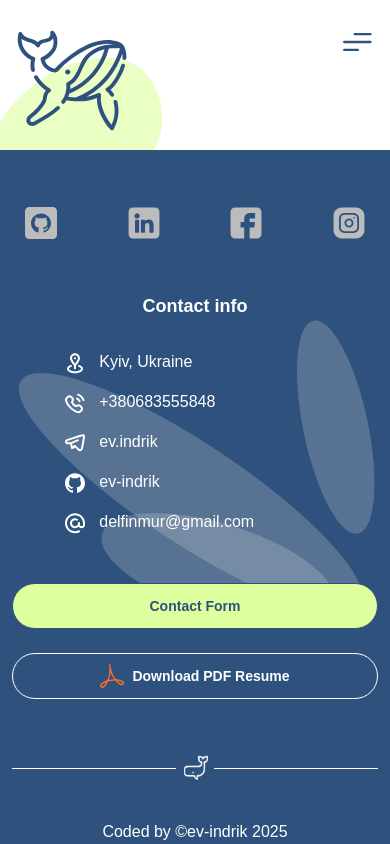
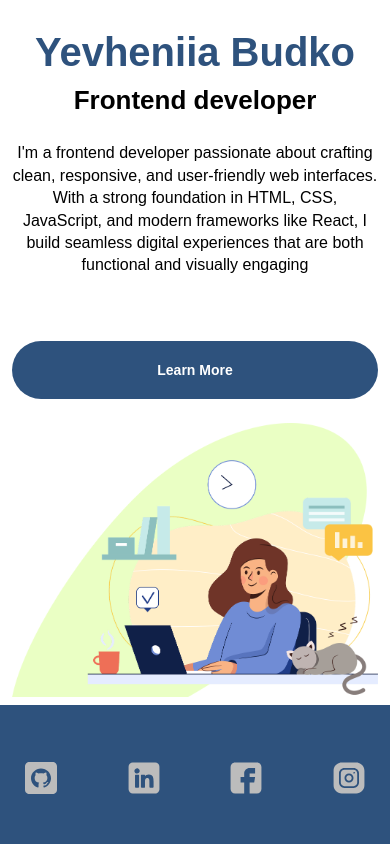
Before and after one commit to ev-indrik/my-portfolio, a React (Vite) app: page / in a window 390 px wide. Shown: the top 844 px of the page. Built offline with nearby package versions, Linux system fonts and the light colour scheme.

Commit message:
feat: add new conditions for SoonForMobile component

```diff
--- a/src/layuot/WebsiteLayout.tsx
+++ b/src/layuot/WebsiteLayout.tsx
@@ -1,53 +1,38 @@
 import {type FC} from 'react';
 import Header from "../components/header/Header.tsx";
 import Footer from '../components/footer/Footer.tsx';
-// import {Outlet} from "react-router";
+import {Outlet} from "react-router";
 import BackToTopButton from "@/components/back-to-top-button/BackToTopButton";
-// import useIsMobile from "@/hook/useIsMobile";
-// import SoonForMobile from "@/components/soon-for-mobile/SoonForMobile";
 import {ContactModalProvider} from "@/context/ContactModalContext";
 import ModalContactForm from "@/components/modal-contact-form/ModalContactForm";
+import useIsMobile from "@/hook/useIsMobile";
+import {useLocation} from "react-router-dom";
 
 // const location = useLocation();
 // const isHome = ['/home', '/'].includes(location.pathname);
 
 const WebsiteLayout: FC = () => {
-        // const isMobile = useIsMobile();
+
+    const isMobile = useIsMobile();
+    const {pathname} = useLocation()
+
+    console.log(isMobile);
 
     return (
         <ContactModalProvider>
-                {/*{isMobile ? (*/}
-                {/*    <SoonForMobile />*/}
-                {/*) : (*/}
             <div className={'layout-wrapper'}>
-                        <BackToTopButton />
-                        <Header />
-                        {/*<div className={'pages-wrapper'}>*/}
-                        {/*    <Outlet />*/}
-                        {/*</div>*/}
-                        <Footer />
-                        <ModalContactForm />
+                <BackToTopButton/>
+
+                {(!isMobile || pathname === '/home') && <Header />}
+
+                <div className={'pages-wrapper'}>
+                    <Outlet/>
                 </div>
-                {/*)}*/}
+                <Footer/>
+                <ModalContactForm/>
+            </div>
+
         </ContactModalProvider>
-
-
-            // ===>> the whole copy of the layout
-            // <ContactModalProvider>
-            //     {isMobile ? (
-            //         <SoonForMobile />
-            //     ) : (
-            //         <div className={'layout-wrapper'}>
-            //             <BackToTopButton />
-            //             <Header />
-            //             <div className={'pages-wrapper'}>
-            //                 <Outlet />
-            //             </div>
-            //             <Footer />
-            //             <ModalContactForm />
-            //         </div>
-            //     )}
-            // </ContactModalProvider>
     );
 };
 
--- a/src/pages/about/About.tsx
+++ b/src/pages/about/About.tsx
@@ -11,6 +11,8 @@
 import {useNavigate} from "react-router";
 import ScrollToTop from "@/hoc/scroll-to-top/ScrollToTop";
 import {onPdfClick} from "@/components/download-pfd-btn/DownloadPdfBtn";
+import useIsMobile from "@/hook/useIsMobile";
+import SoonForMobile from "@/components/soon-for-mobile/SoonForMobile";
 
 const sectionData = heroSectionContent['about'];
 const sectionDataExperience = heroSectionContent['experience'];
@@ -19,8 +21,11 @@
 
     const navigate = useNavigate()
     const onProjectsClick = () => navigate('/projects')
+    const isMobile = useIsMobile();
 
-    return (
+        return isMobile ? (
+            <SoonForMobile />
+        ) : (
             <>
                 <HeroSection
                     mainTitle={sectionData.mainTitle}
@@ -29,25 +34,26 @@
                     imageSrc={imageSrc}
                     onClick={onProjectsClick}
                 />
-            <HardSkills/>
-            <WorkExperience/>
+                <HardSkills />
+                <WorkExperience />
                 <HeroSection
                     mainTitle={sectionDataExperience.mainTitle}
                     description={sectionDataExperience.description}
                     buttonText={sectionDataExperience.buttonText}
                     animationSrc={experienceAnimation}
                     animationBgSrc={gearsAnimation}
-                isReversed={true}
-                isBgImg={true}
+                    isReversed
+                    isBgImg
                     bgImg={leaveHorizontalImg}
-                isImgMirrored={true}
+                    isImgMirrored
                     spanNumber={12}
-                svgType={'pdf'}
+                    svgType="pdf"
                     paddingBtm={90}
                     onClick={onPdfClick}
                 />
             </>
         );
-};
+}
+    ;
 
     export default ScrollToTop(About);
--- a/src/pages/contacts/Contacts.tsx
+++ b/src/pages/contacts/Contacts.tsx
@@ -7,11 +7,14 @@
 import ContactsBlock from "@/pages/contacts/sections/contacs-block/ContactsBlock";
 import ContactFormSection from "@/pages/contacts/sections/contact-form-section/ContactFormSection";
 import {useMessageApi} from "@/context/MessageContext";
+import useIsMobile from "@/hook/useIsMobile";
+import SoonForMobile from "@/components/soon-for-mobile/SoonForMobile";
 const sectionData = heroSectionContent['contact'];
 
 const Contacts: FC = () => {
 
     const messageApi = useMessageApi();
+    const isMobile = useIsMobile();
 
     const onShareClick = async () => {
         try {
@@ -34,7 +37,9 @@
         }
     };
 
-    return (
+    return isMobile ? (
+        <SoonForMobile />
+    ) : (
         <>
             <HeroSection
                 mainTitle={sectionData.mainTitle}
--- a/src/pages/projects/Projects.tsx
+++ b/src/pages/projects/Projects.tsx
@@ -5,11 +5,18 @@
 import heroSectionContent from '../../data/heroSectionContent.json'
 import ProjectsGallery from "@/pages/projects/sections/projects-gallery/ProjectsGallery";
 import ScrollToTop from "@/hoc/scroll-to-top/ScrollToTop";
+import SoonForMobile from "@/components/soon-for-mobile/SoonForMobile";
+import useIsMobile from "@/hook/useIsMobile";
 
 const sectionData = heroSectionContent['projects'];
 
 const Projects: FC = () => {
-    return (
+
+    const isMobile = useIsMobile();
+
+    return isMobile ? (
+        <SoonForMobile />
+    ) : (
         <>
             <HeroSection
                 mainTitle={sectionData.mainTitle}
```
Lines whose indentation alone changed are shown as unchanged.
